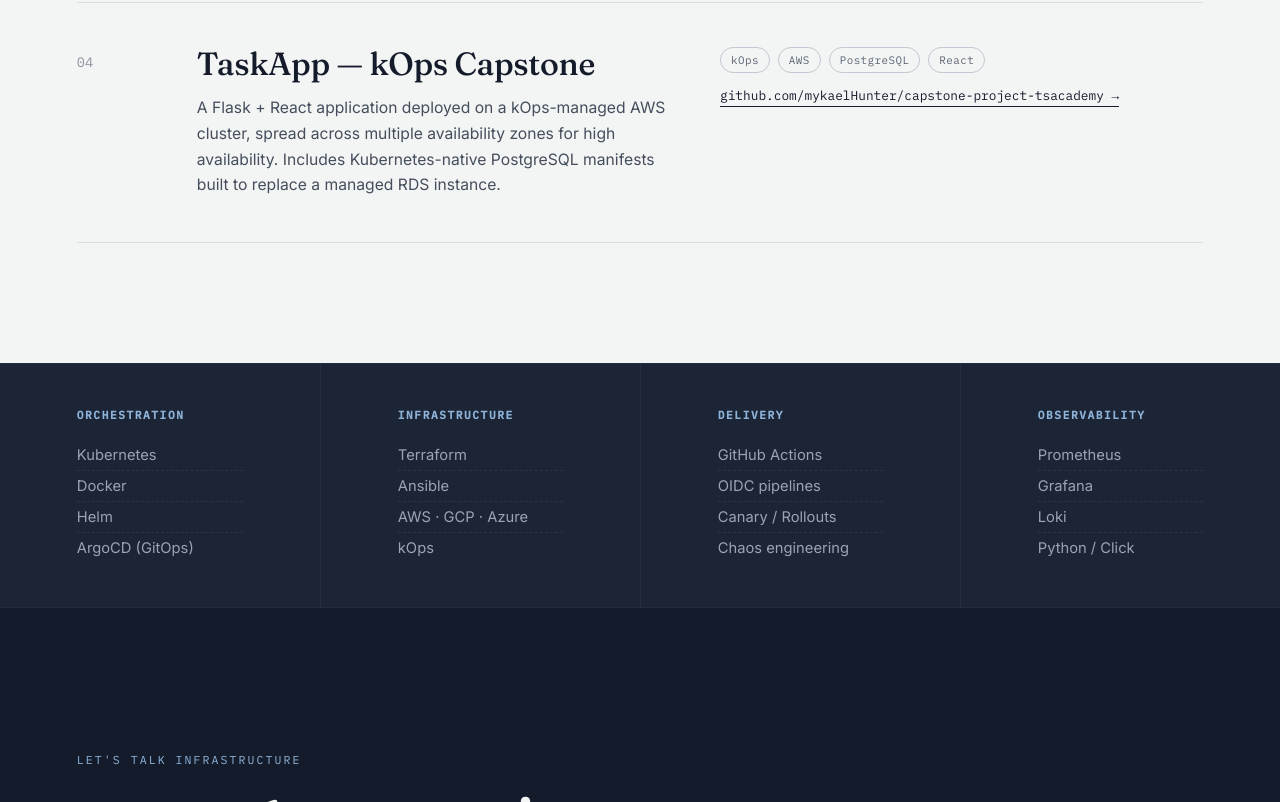
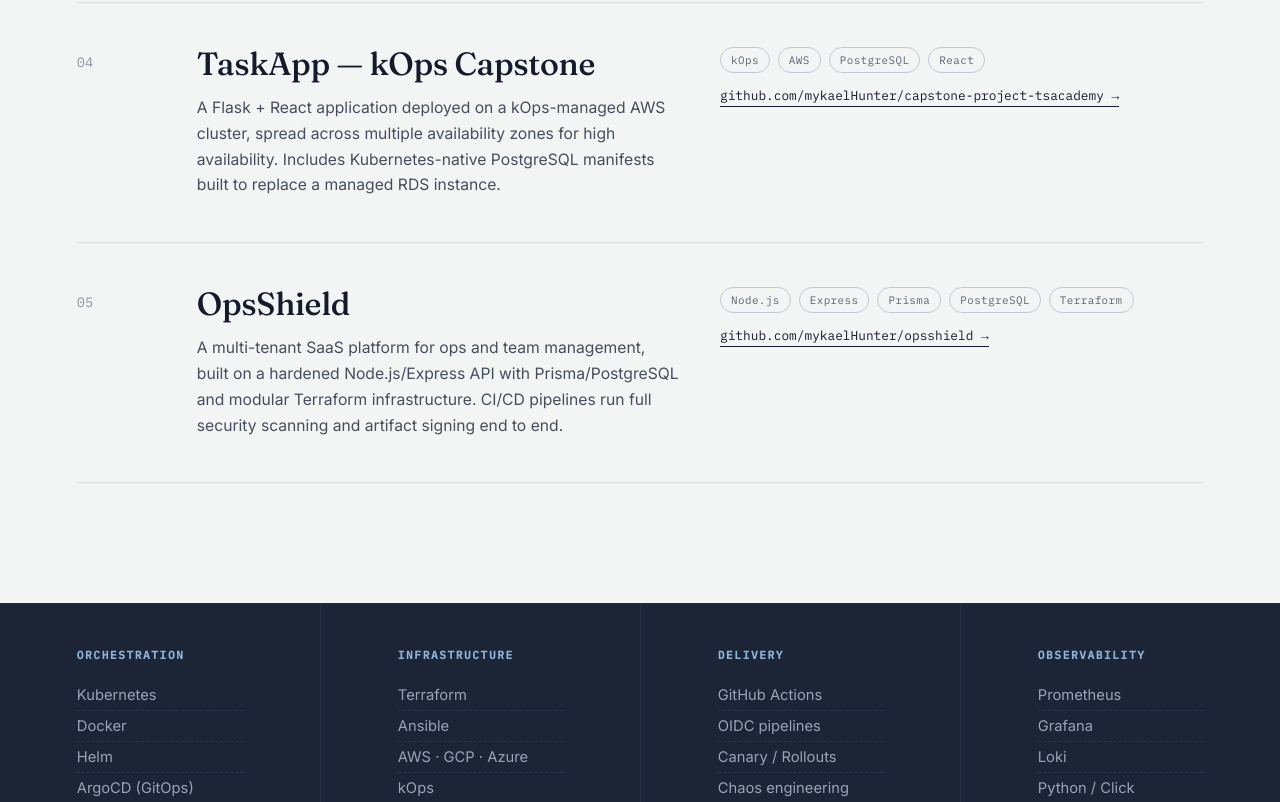
Before and after one commit to mykaelHunter/portfolio, a plain HTML site: page index.html in a window 1280 px wide. Shown: the part 2353-3155 px from the top of the page. Drawn offline with Linux system fonts and the light colour scheme.

Commit message:
Updating portfolio

```diff
--- a/index.html
+++ b/index.html
@@ -414,6 +414,20 @@
         </div>
       </div>
 
+      <div class="project">
+        <div class="index">05</div>
+        <div>
+          <h3>OpsShield</h3>
+          <p>A multi-tenant SaaS platform for ops and team management, built on a hardened Node.js/Express API with Prisma/PostgreSQL and modular Terraform infrastructure. CI/CD pipelines run full security scanning and artifact signing end to end.</p>
+        </div>
+        <div class="meta">
+          <div class="stack-tags">
+            <span>Node.js</span><span>Express</span><span>Prisma</span><span>PostgreSQL</span><span>Terraform</span>
+          </div>
+          <a class="repo-link" href="https://github.com/mykaelHunter/opsshield" target="_blank" rel="noopener">github.com/mykaelHunter/opsshield →</a>
+        </div>
+      </div>
+
     </div>
   </div>
 </section>
```
